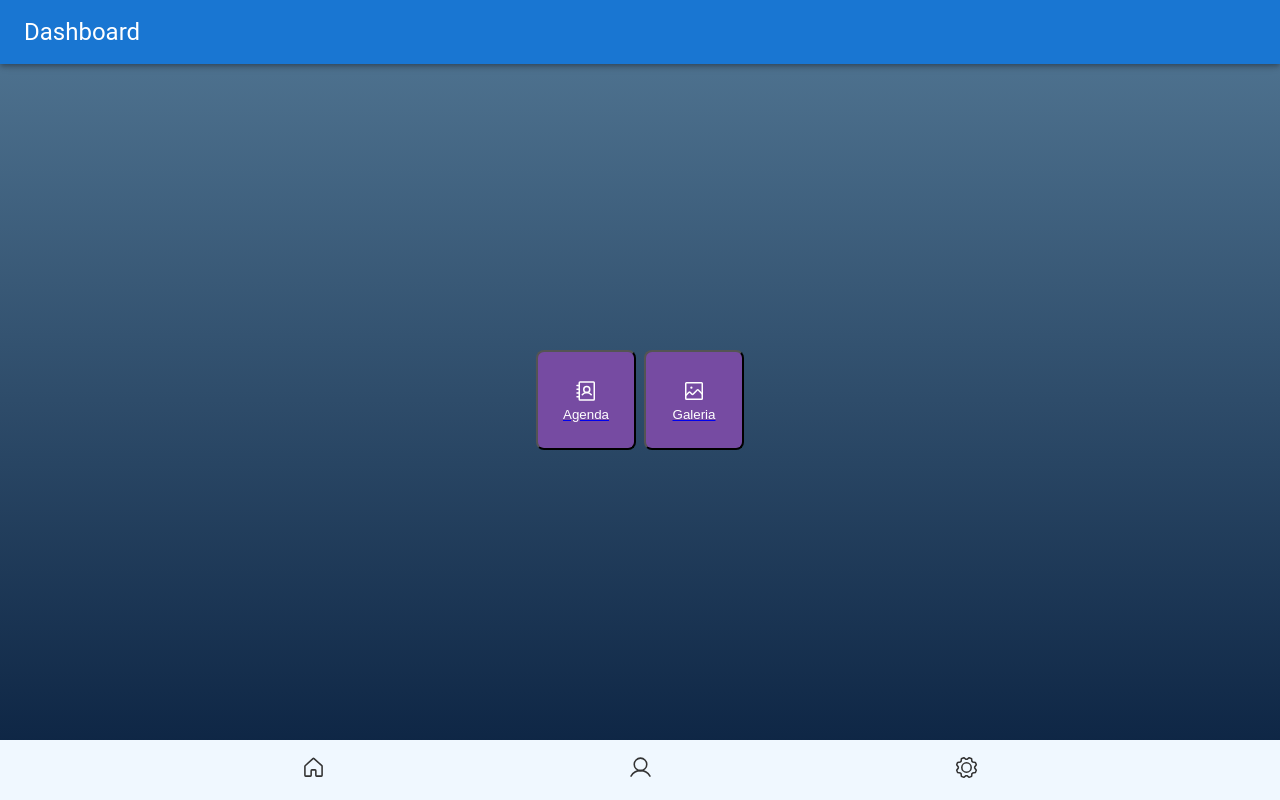
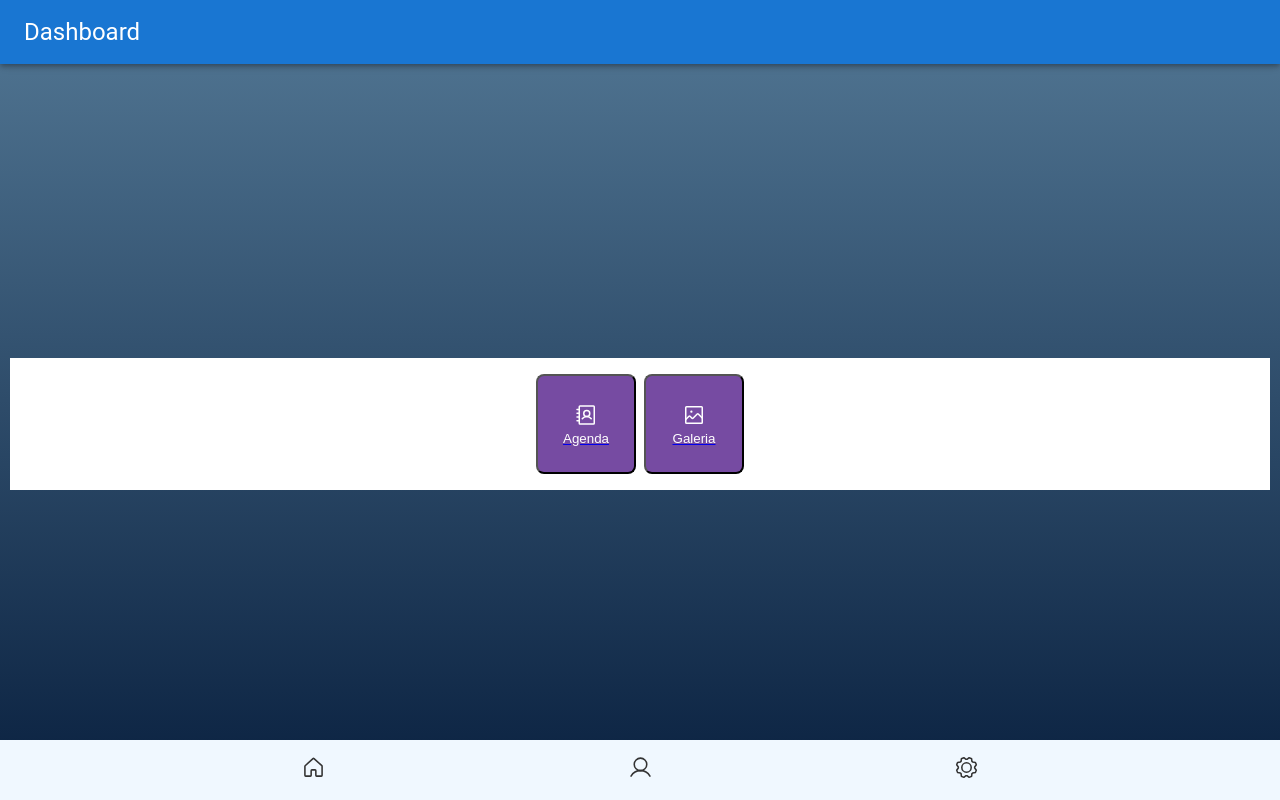
Before and after one commit to mateuslopesreis/app-example-react, a React (Vite) app: page / in a window 1280 px wide. Built offline with nearby package versions, Linux system fonts and the light colour scheme.

Commit message:
atualizando os componentes com o material UI

```diff
--- a/src/Types/index.ts
+++ b/src/Types/index.ts
@@ -7,4 +7,7 @@ export type Contact = {
     picture:{
         medium: string
     }
+    login:{
+        uuid:string
+    }
 }
--- a/src/components/Cartao/index.tsx
+++ b/src/components/Cartao/index.tsx
@@ -1,6 +1,6 @@
-import './style.css'
+import { Avatar, Divider, ListItem, ListItemAvatar, ListItemText, Typography } from '@mui/material'
 import { Contact } from '../../Types'
-import Button from '../ButtonUI'
+
 /* type CartaoProps = {
     nome: string,
     email: String
@@ -13,14 +13,18 @@ export function Cartao({contactData}:ContactCardProps){
 const {name,email,picture} = contactData
     return(
     <>
-        <div className="cartaoContatos">
-            <img src={picture.medium}/>
-            <div className='informacoes'>
-               <h2>{name.first}</h2>
-              <p>{email}</p>
-              <Button variant="contained">Detalhes</Button>
-             </div>
-        </div>
+        <ListItem>
+            <ListItemAvatar>
+                <Avatar src={picture.medium}/>
+            </ListItemAvatar>
+
+            <ListItemText primary={<Typography>{name.first}</Typography>} secondary={
+                <Typography>{email}</Typography>
+            }>
+            </ListItemText>
+        </ListItem>
+
+        <Divider></Divider>
     </>
     )
 }
--- a/src/components/ListagemContatos/index.tsx
+++ b/src/components/ListagemContatos/index.tsx
@@ -1,6 +1,4 @@
-import { CssBaseline } from '@mui/material'
-import { List } from '@mui/material/List'
-import './style.css'
+import { List } from '@mui/material'
 
 type ListagemContatosProps ={
     children:React.ReactNode
@@ -8,11 +6,15 @@ type ListagemContatosProps ={
 
 export function ListagemContatos({children}:ListagemContatosProps){
     return(
-        <List>
+
+        <section className='listandoContatos'>
+        <List sx={{
+        }}>
                     {children}
 
 
         </List>
+        </section>
     )
 }
 /*
--- a/src/components/ListagemContatos/style.css
+++ b/src/components/ListagemContatos/style.css
@@ -1,6 +1,6 @@
-.listagemContatos{
+.listandoContatos{
     display: flex;
     flex-direction: column;
     gap: 5px;
-    background-color: rgb(128, 128, 207);
+    background-color: white;
 }
--- a/src/layout/base/index.tsx
+++ b/src/layout/base/index.tsx
@@ -16,7 +16,19 @@ export function Base({children,appBarTitle}:BaseLayoutProps){
             </Toolbar>
         </AppBar>
 
-        <Box >
+        <Box
+        display='flex'
+        flexDirection='column'
+        alignItems='center'
+
+        padding={1}
+        mt={6}
+        sx={{
+          bgcolor: "white",
+          width:"100%"
+        }}
+        minHeight={100}
+        >
                 {children}
         </Box>
         </>
--- a/src/pages/Agenda/index.tsx
+++ b/src/pages/Agenda/index.tsx
@@ -5,15 +5,24 @@ import { ListagemContatos } from "../../components/ListagemContatos";
 import './style.css'
 import { getContacts } from "../Services/api";
 import { Contact } from "../../Types";
-import {CircularProgress, TextField} from "@mui/material"
+import {CircularProgress, TextField, makeStyles} from "@mui/material"
 import { Base } from "../../layout/base";
 
 
 
 export function Agenda(){
+
+
+
     const[search,setSearch] = useState('')
     const [isLoanding, setIsLoanding] = useState<Boolean>(false)
     const [contacts, setContacs]= useState<Contact[]>([])
+
+
+    const filteredContacts = ()=>{
+        //fazer a busca
+        //criar um filter por nome
+    }
 
     useEffect(()=>{
         async function listContacts(){
@@ -34,16 +43,16 @@ export function Agenda(){
  */
     return(
        <Base appBarTitle={'Agenda de Contatos'}>
-    <input type="search" className="barra_pesquisa" placeholder="Localizar"/>
+            <TextField  variant='outlined' fullWidth />
 
         {
-            isLoanding? <CircularProgress /> :
+            isLoanding?( <CircularProgress />) :
             (
                 <ListagemContatos>
 
            {
             contacts.map(contact => {
-              return <Cartao contactData={contact} />
+                return <Cartao key={contact.login.uuid} contactData={contact} />
             })}
           </ListagemContatos>
             )
--- a/src/pages/Agenda/style.css
+++ b/src/pages/Agenda/style.css
@@ -6,14 +6,6 @@ h2{
     color: white;
 }
 
-.barra_pesquisa{
-    outline: none;
-    width: 100%;
-    border-radius: 8px;
-    border: 0;
-    padding: 10px;
-}
-
 main{
     background-color: rgb(128, 128, 207);
     border-radius: 8px;
```
